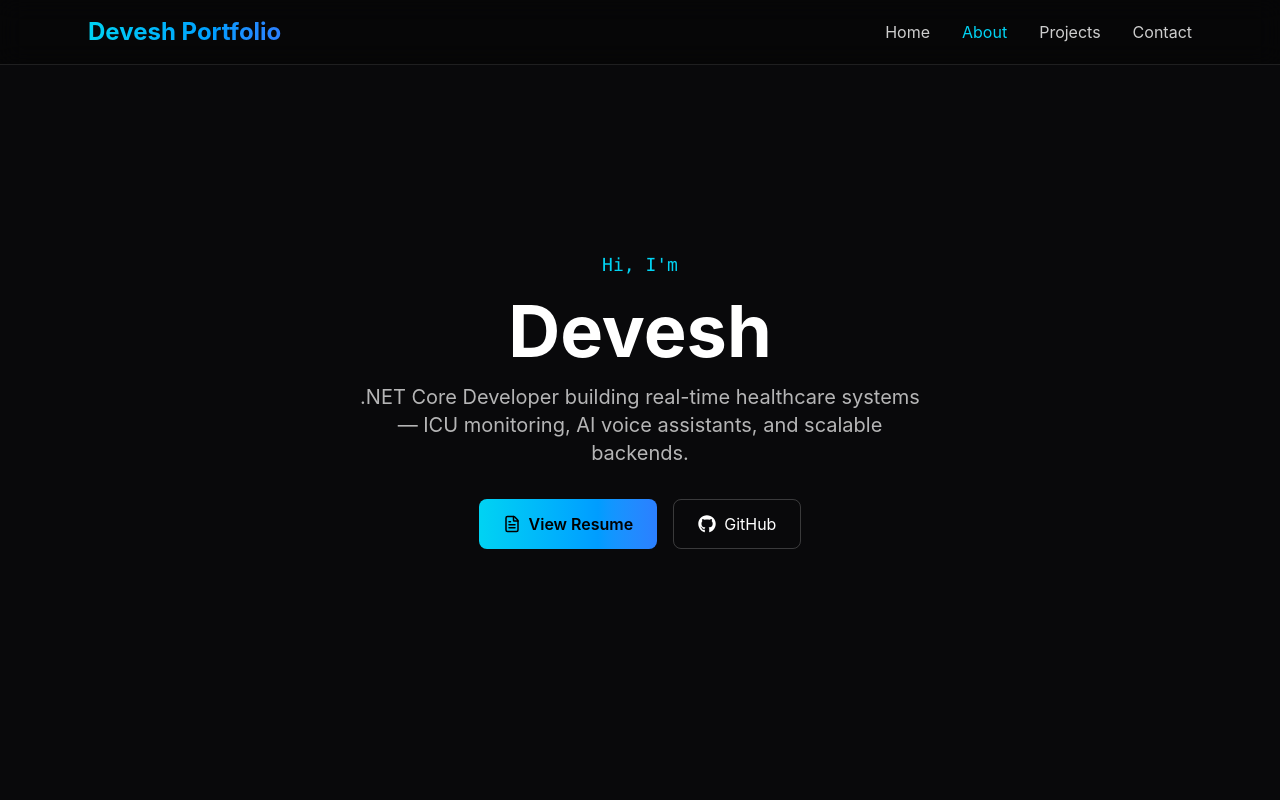
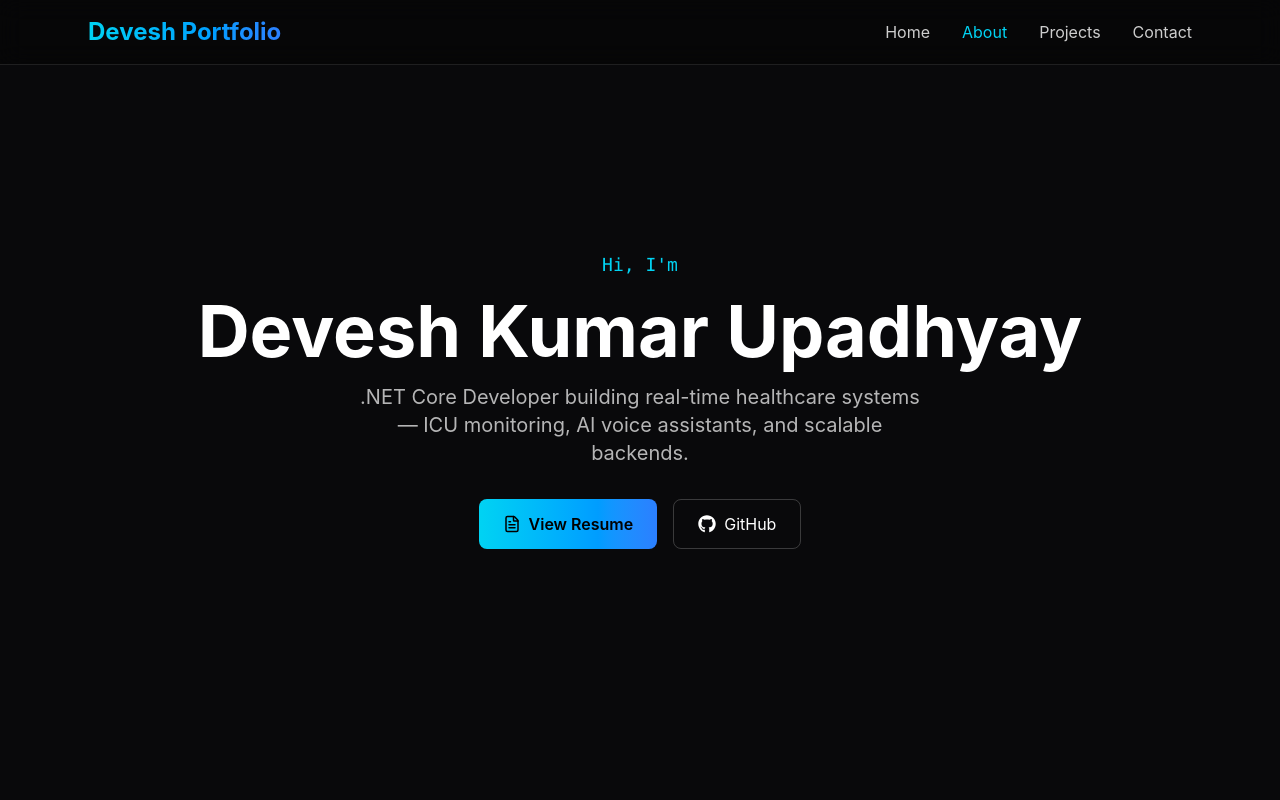
Before and after one commit to devesh905/portfolio, a React app: page / in a window 1280 px wide. Shown: the top 800 px of the page. Built offline with nearby package versions, Linux system fonts and the light colour scheme; the HTML template or start-up script is replaced by a standard one.

Commit message:
feat: update name in Hero section to include full name

```diff
--- a/src/sections/Hero.jsx
+++ b/src/sections/Hero.jsx
@@ -24,7 +24,7 @@ function Hero() {
         transition={{ duration: 0.5, delay: 0.2 }}
         className="text-5xl md:text-7xl font-bold text-white mb-4"
       >
-        Devesh
+        Devesh Kumar Upadhyay
       </motion.h1>
       <motion.p
         initial={{ opacity: 0, y: 20 }}
```
